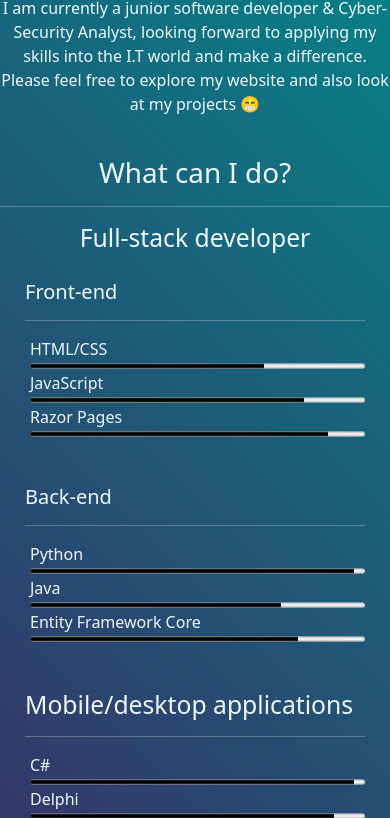
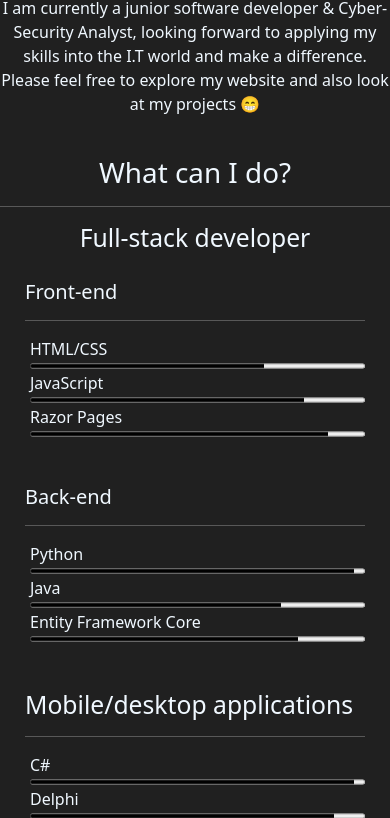
Before and after one commit to TivonNaicker/portfolio.github.io, a plain HTML site: page About.html in a window 390 px wide. Shown: the part 205-1023 px from the top of the page. Drawn offline with nearby package versions, Linux system fonts and the light colour scheme.

Commit message:
changed backgrund

```diff
--- a/css/style2.css
+++ b/css/style2.css
@@ -129,8 +129,8 @@ body {
 }
 @media (max-width:600px){
     body{
-        background: linear-gradient(45deg,rgb(86, 1, 86),darkcyan);
-
+        background: none !important;
+        background-color: rgb(32, 32, 32) !important;
     }
 
 }
```
